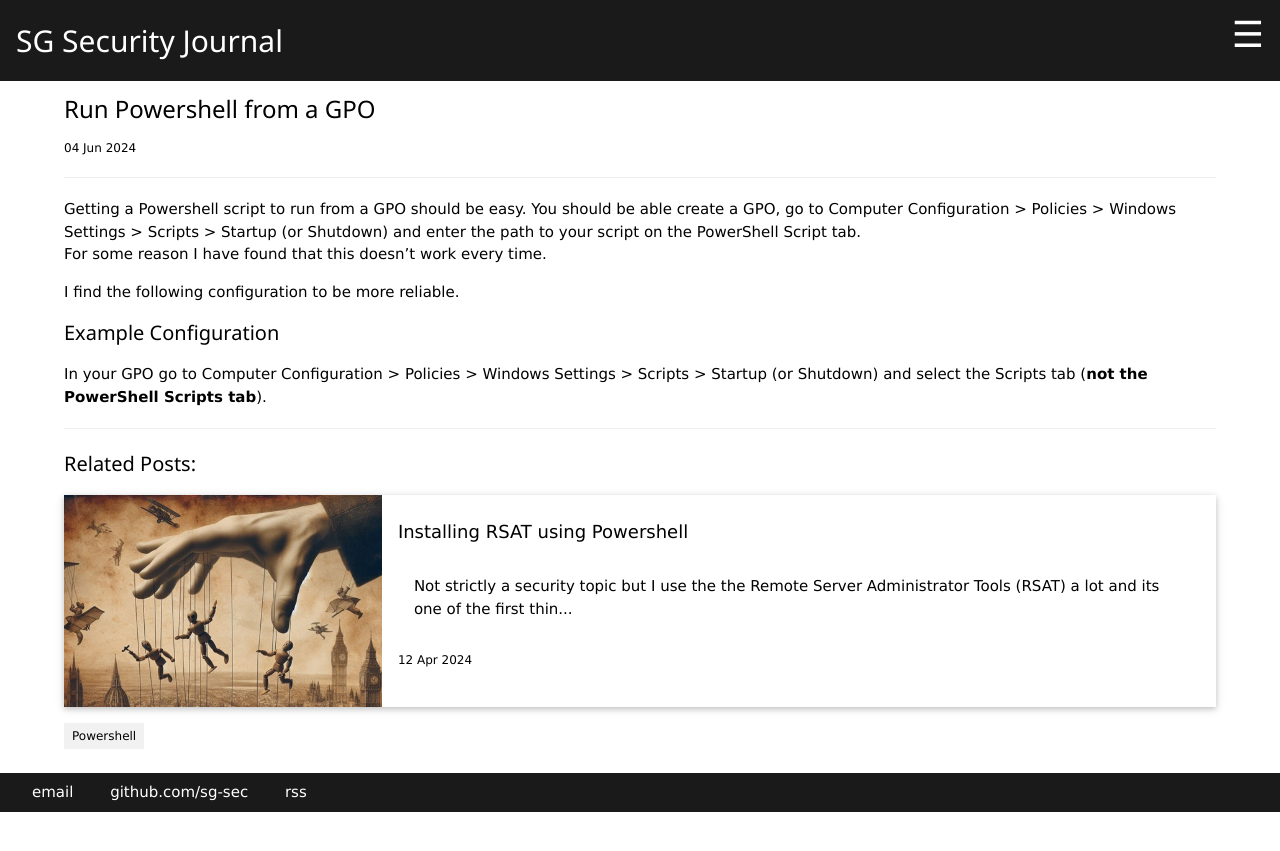
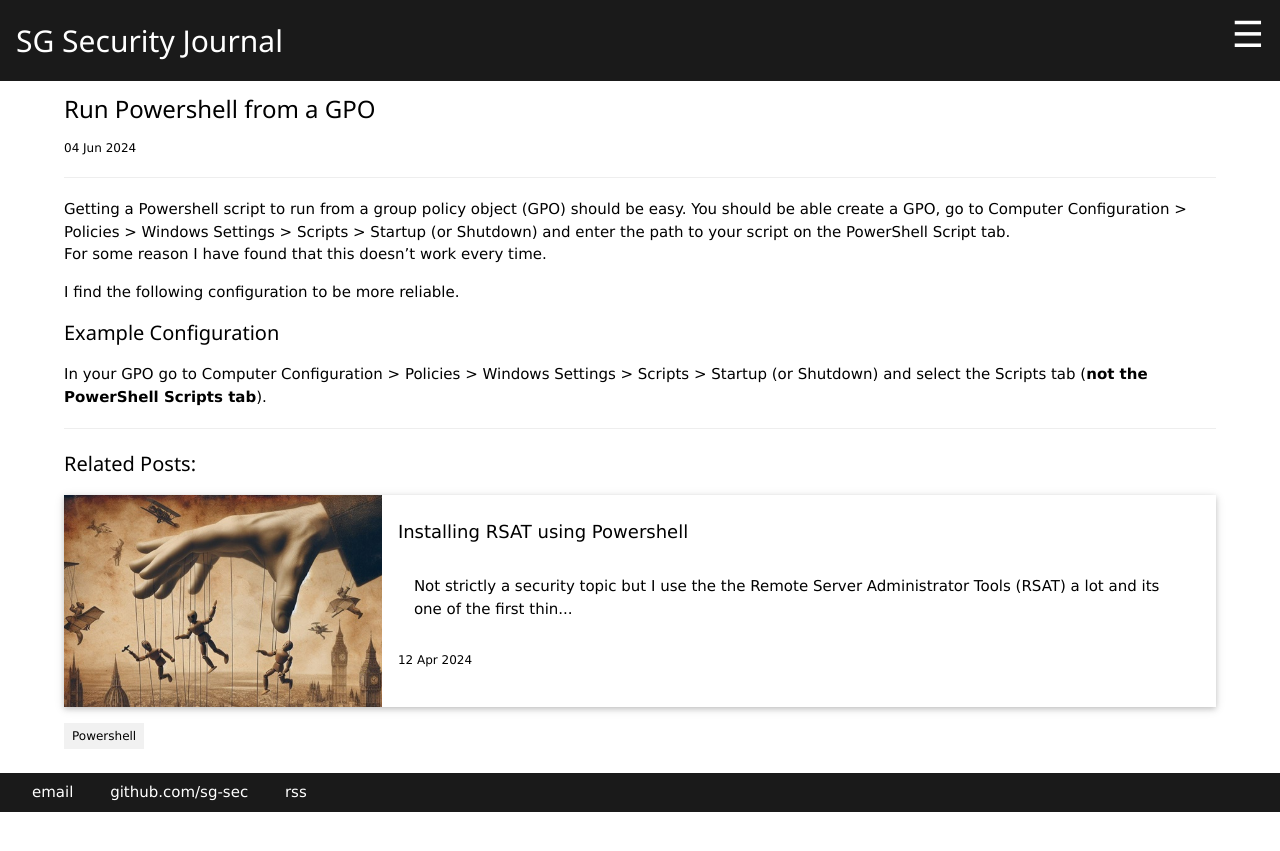
Before and after one commit to sg-sec/sg-sec.github.io, a Jekyll site: the page built from _posts/2024-06-04-Run-Powershell-from-GPO.md, in a window 1280 px wide. Shown: the top 851 px of the page. Built offline with Jekyll 4.4.1, drawn with Linux system fonts in a browser that asks for light colours.

Commit message:
Update 2024-06-04-Run-Powershell-from-GPO.md

```diff
--- a/_posts/2024-06-04-Run-Powershell-from-GPO.md
+++ b/_posts/2024-06-04-Run-Powershell-from-GPO.md
@@ -8,7 +8,7 @@
 image_alt_text: Powerful super hero with Powershell command prompts
 ---
 <!-- Description of article -->
-Getting a Powershell script to run from a GPO should be easy.  You should be able create a GPO, go to Computer Configuration > Policies > Windows Settings > Scripts > Startup (or Shutdown) and enter the path to your script on the PowerShell Script tab.
+Getting a Powershell script to run from a group policy object (GPO) should be easy.  You should be able create a GPO, go to Computer Configuration > Policies > Windows Settings > Scripts > Startup (or Shutdown) and enter the path to your script on the PowerShell Script tab.
 For some reason I have found that this doesn’t work every time.
 
 I find the following configuration to be more reliable.
```
